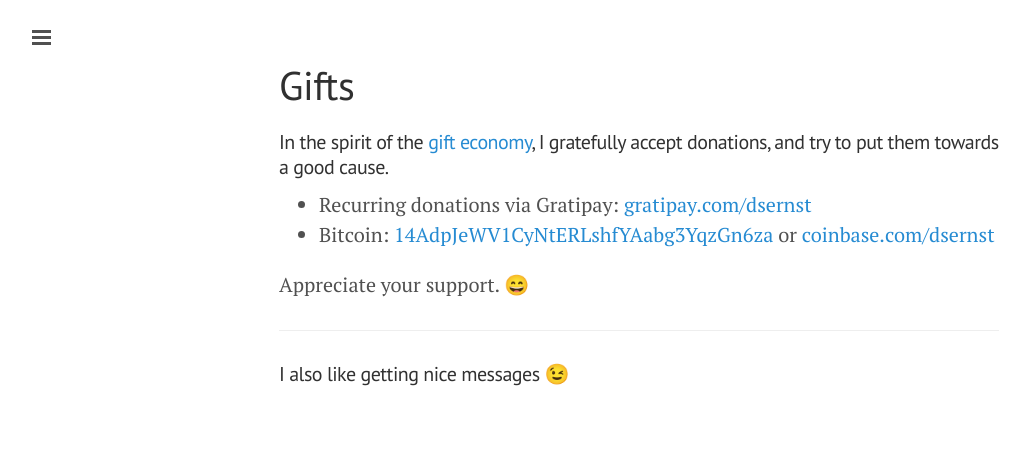
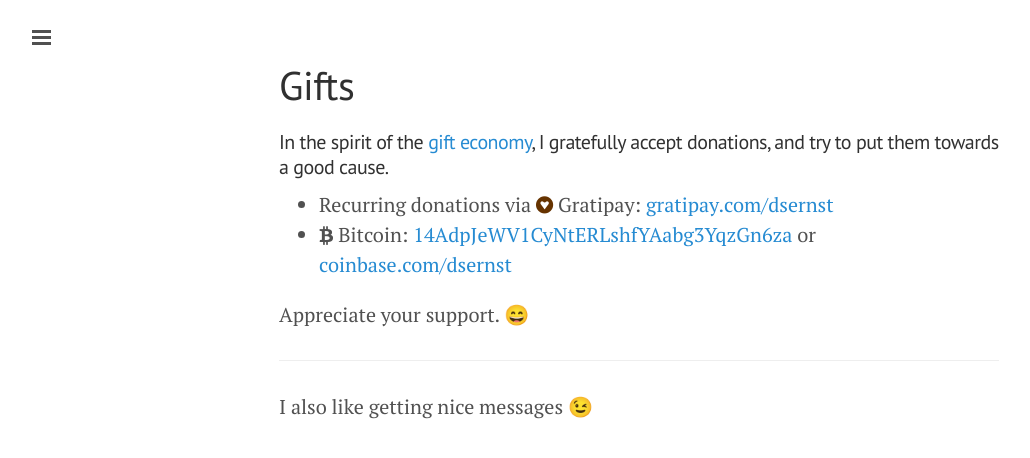
Before and after one commit to dsernst/quotes, a Jekyll site: the page built from donate.md, in a window 1280 px wide. Shown: the top 458 px of the page, without its empty margins (1-1031 px from the left). Built offline with Jekyll 4.4.1, drawn with Linux system fonts in a browser that asks for light colours; nearby versions of some CDN libraries; emoji names are drawn with the system emoji font.

Commit message:
add: icons to Gifts page for gittip & btc

```diff
--- a/donate.md
+++ b/donate.md
@@ -5,11 +5,11 @@
 
 #### In the spirit of the [gift economy](https://www.youtube.com/watch?v=EEZkQv25uEs), I gratefully accept donations, and try to put them towards a good cause.
 
-* Recurring donations via Gratipay: [gratipay.com/dsernst](https://www.gratipay.com/dsernst)
-* Bitcoin: [14AdpJeWV1CyNtERLshfYAabg3YqzGn6za](bitcoin:14AdpJeWV1CyNtERLshfYAabg3YqzGn6za) or [coinbase.com/dsernst](https://coinbase.com/dsernst)
+* Recurring donations via <i class="fa fa-gittip"></i> Gratipay: [gratipay.com/dsernst](https://www.gratipay.com/dsernst)
+* <i class="fa fa-btc"></i> Bitcoin: [14AdpJeWV1CyNtERLshfYAabg3YqzGn6za](bitcoin:14AdpJeWV1CyNtERLshfYAabg3YqzGn6za) or [coinbase.com/dsernst](https://coinbase.com/dsernst)
 
 Appreciate your support. :smile:
 
 ---------
 
-###### I also like getting nice messages :wink:
+I also like getting nice messages :wink:
--- a/public/css/style.css
+++ b/public/css/style.css
@@ -9,3 +9,7 @@
 .fa-github {
 	color: #171516;
 }
+
+.fa-gittip {
+	color: #630;
+}
```
